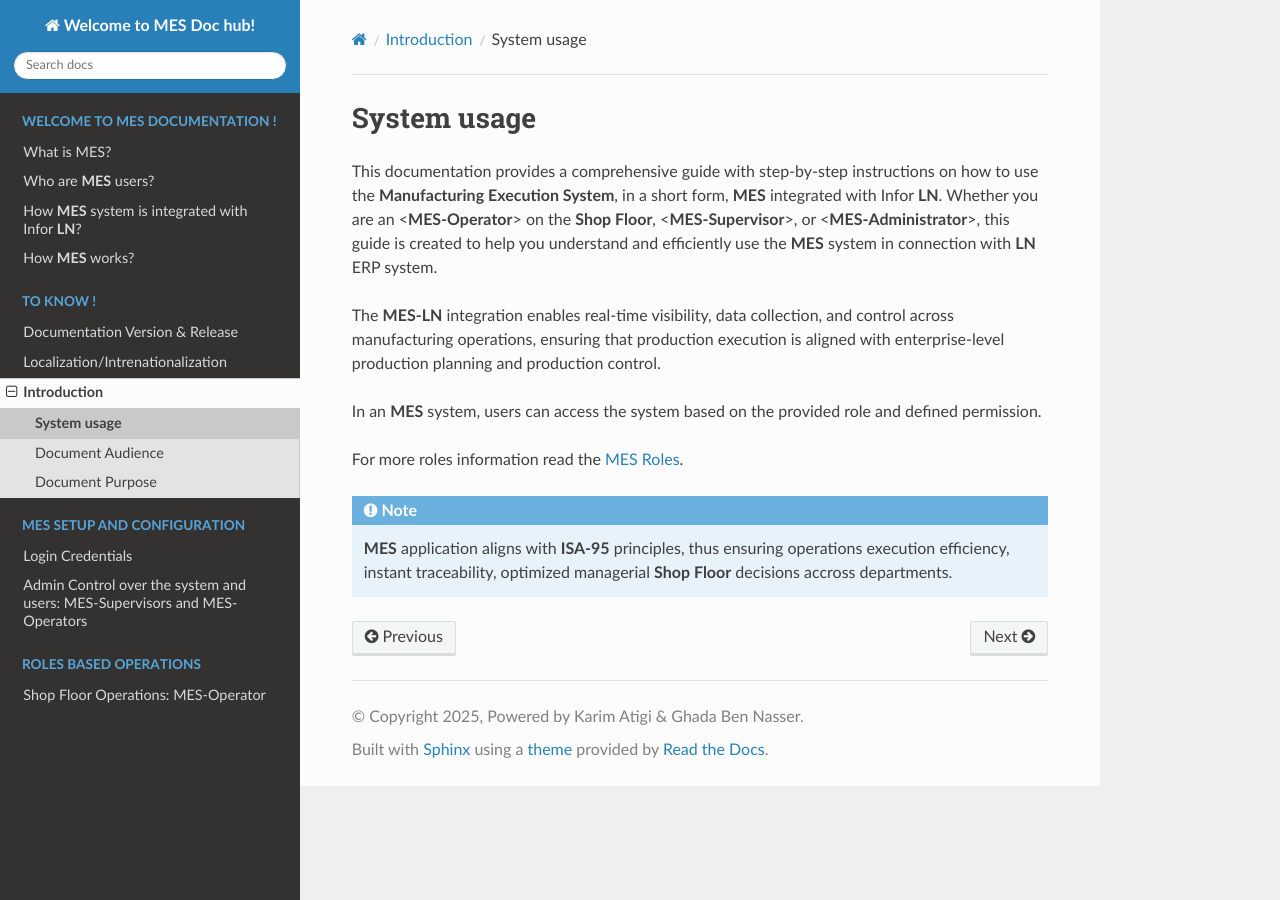
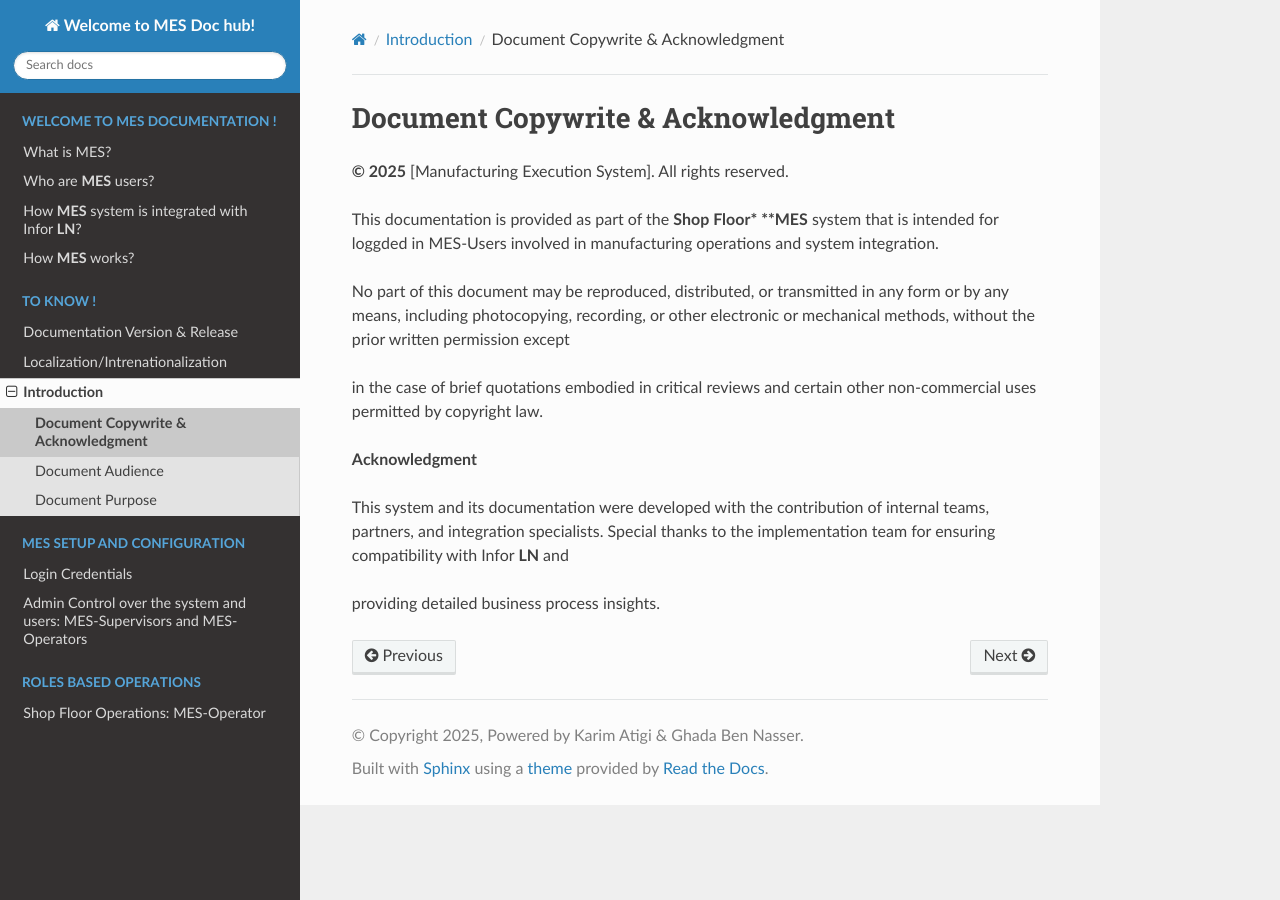
Before and after one commit to ghadiben0/-rtd-tutorial-ghadi2, a Sphinx documentation site: the page built from docs/source/doc_intro.rst, in a window 1280 px wide. Built offline with Sphinx 7.4.7 and the Read the Docs theme 3.1.0, drawn with Linux system fonts in a browser that asks for light colours.

Commit message:
Update doc_intro.rst

```diff
--- a/docs/source/doc_intro.rst
+++ b/docs/source/doc_intro.rst
@@ -1,14 +1,16 @@
-System usage
+Document Copywrite & Acknowledgment
 =====================
 
-This documentation provides a comprehensive guide with step-by-step instructions on how to use the **Manufacturing Execution System**, in a short form, **MES** integrated with Infor **LN**. Whether you are an <**MES-Operator**> on the **Shop Floor**, <**MES-Supervisor**>, or <**MES-Administrator**>, this guide is created to help you understand and efficiently use the **MES** system in connection with **LN** ERP system.
+**© 2025** [Manufacturing Execution System]. All rights reserved.
 
-The **MES-LN** integration enables real-time visibility, data collection, and control across manufacturing operations, ensuring that production execution is aligned with enterprise-level production planning and production control.
+This documentation is provided as part of the **Shop Floor* **MES** system that is intended for loggded in MES-Users involved in manufacturing operations and system integration.
 
-In an **MES** system,  users can access the system based on the provided role and defined permission.
+No part of this document may be reproduced, distributed, or transmitted in any form or by any means, including photocopying, recording, or other electronic or mechanical methods, without the prior written permission except
 
-For more roles information read the :doc:`MES Roles <roles>`.
+in the case of brief quotations embodied in critical reviews and certain other non-commercial uses permitted by copyright law.
 
-.. note::
+**Acknowledgment**
 
-   **MES** application aligns with **ISA-95** principles, thus ensuring operations execution efficiency, instant traceability, optimized managerial **Shop Floor** decisions accross departments.
+This system and its documentation were developed with the contribution of internal teams, partners, and integration specialists. Special thanks to the implementation team for ensuring compatibility with Infor **LN** and
+
+providing detailed business process insights.
```
